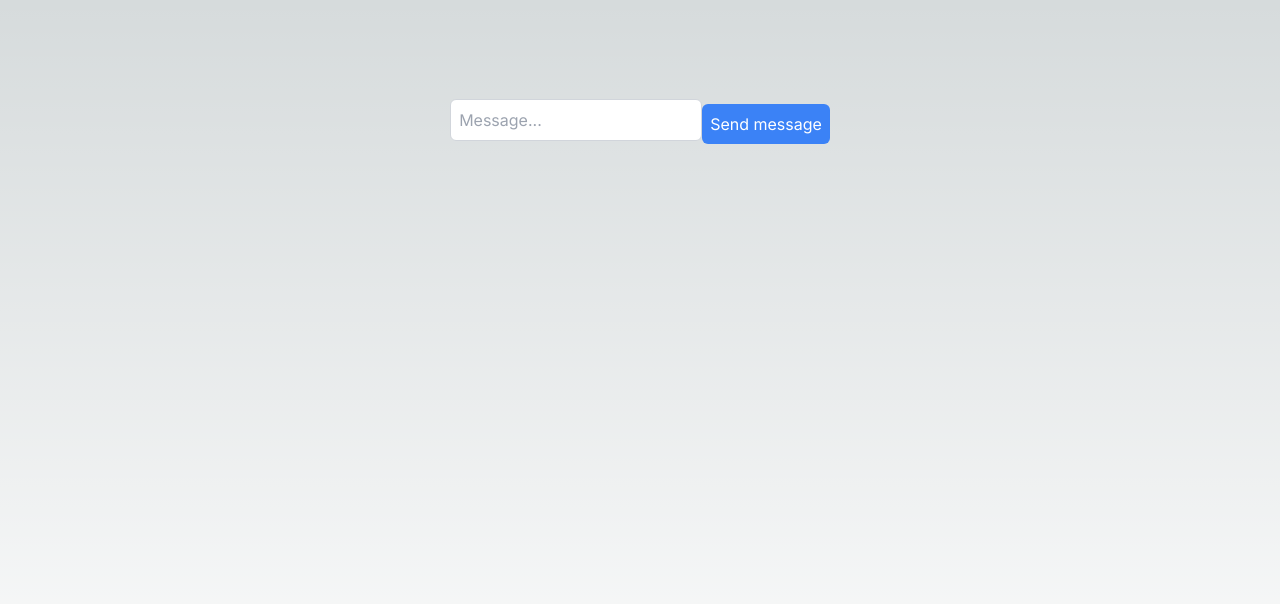
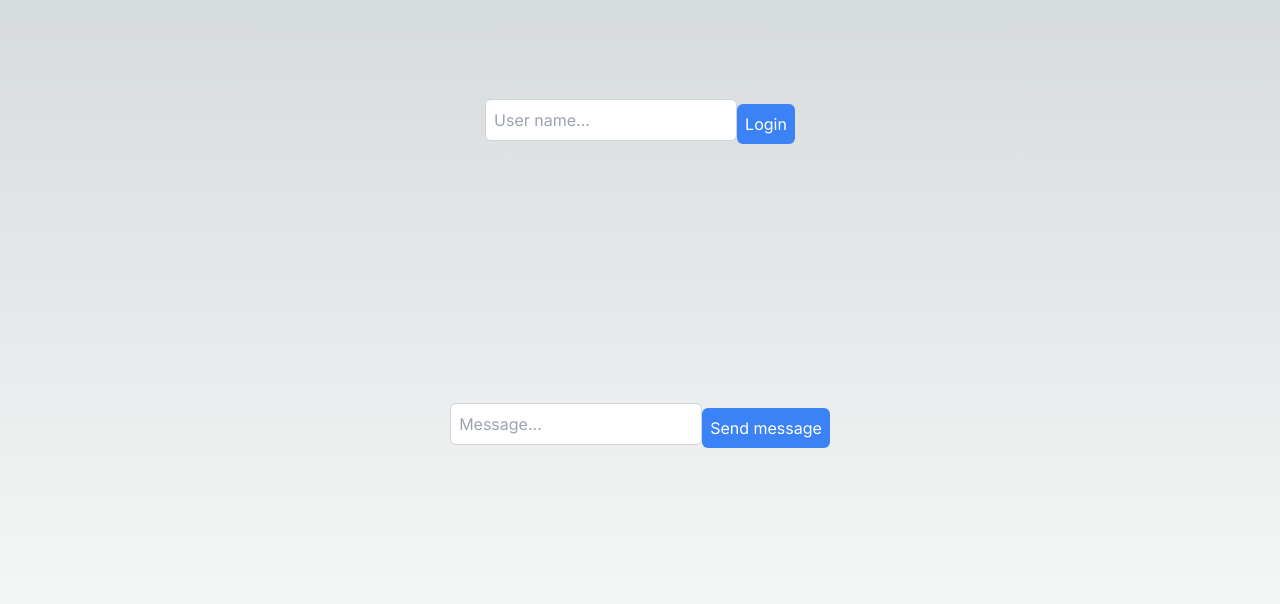
Before and after one commit to JSSatorres/WebSocket-training, a Next.js app in the folder fronted_socketio/: page / in a window 1280 px wide. Shown: the top 604 px of the page. Built offline with nearby package versions, Linux system fonts and the light colour scheme; no server answers.

Commit message:
feat: add username

```diff
--- a/fronted_socketio/src/app/page.tsx
+++ b/fronted_socketio/src/app/page.tsx
@@ -16,6 +16,8 @@ export default function Home() {
 
   const [currentMessage, setCurrentMessage] = useState("");
   const [messageList, setMessageList] = useState<Message[]>([]);
+  const [username, setUsername] = useState("");
+  const [room, setRoom] = useState("");
 
   const sendMessage = async () => {
     console.log(currentMessage);
@@ -51,6 +53,21 @@ export default function Home() {
 
   return (
     <main className="flex min-h-screen flex-col items-center justify-between p-24">
+      <section className="flex flex-row items-center space-between">
+        <input
+          type="text"
+          placeholder="User name..."
+          className="p-2 border border-gray-300 rounded-md"
+          onChange={(e) => setUsername(e.target.value)}
+        />
+        <button
+          className="p-2 mt-2 bg-blue-500 text-white rounded-md hover:bg-blue-600"
+          onClick={sendMessage}
+        >
+          Login
+        </button>
+
+      </section>
       <section className="flex flex-row items-center space-between">
         <input
           type="text"
```
